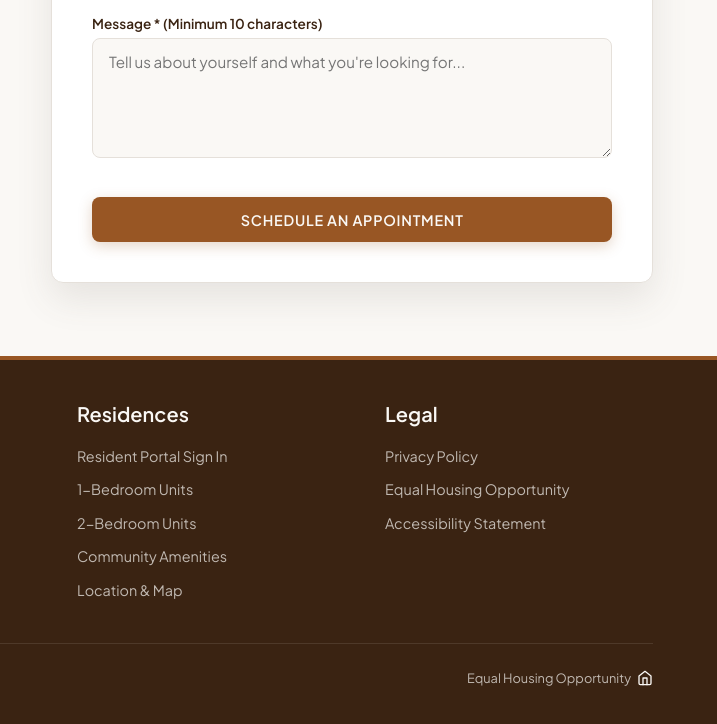
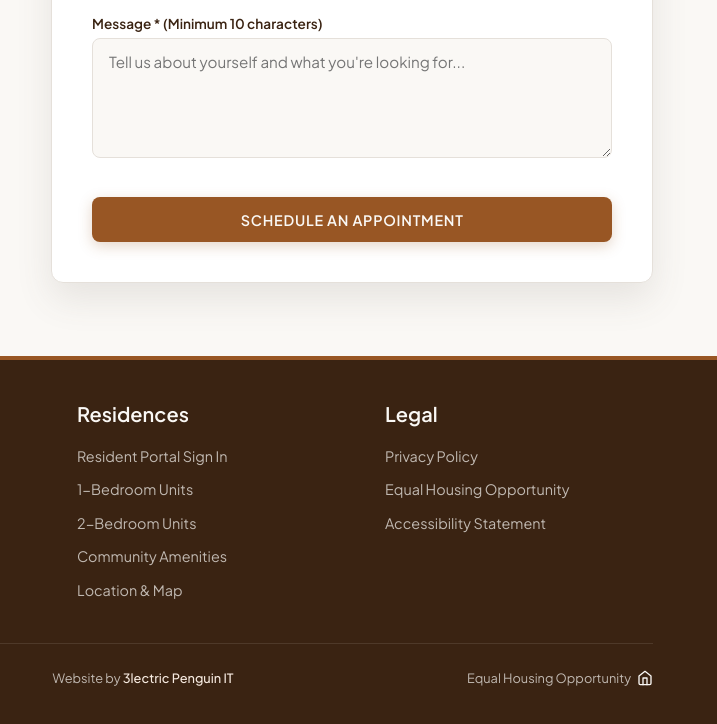
Before and after one commit to 3lectricpenguin/Toledo-Circle-Apartments, a website: page index.html in a window 1280 px wide. Shown: the part 3902-4626 px from the top of the page, 563-1280 px from the left. Drawn offline with Linux system fonts and the light colour scheme.

Commit message:
Add Website by 3lectric Penguin IT link to footer

```diff
--- a/index.html
+++ b/index.html
@@ -457,6 +457,7 @@
       </div>
       <div class="footer-bottom flex-between">
         <p>&copy; 2026 Toledo Circle Apartments. All rights reserved.</p>
+        <p class="footer-credit">Website by <a href="https://3lectricpenguinit.com" target="_blank" rel="noopener noreferrer" class="credit-link">3lectric Penguin IT</a></p>
         <p class="footer-eho-wrapper">
           Equal Housing Opportunity
           <svg class="eho-svg" width="16" height="16" viewBox="0 0 24 24" fill="none" stroke="currentColor" stroke-width="2" stroke-linecap="round" stroke-linejoin="round"><path d="M3 9l9-7 9 7v11a2 2 0 0 1-2 2H5a2 2 0 0 1-2-2z"/><polyline points="9 22 9 12 15 12 15 22"/></svg>
--- a/styles.css
+++ b/styles.css
@@ -1282,6 +1282,22 @@ textarea.form-control {
   gap: 6px;
 }
 
+.footer-credit {
+  color: rgba(250, 248, 245, 0.7);
+}
+
+.credit-link {
+  color: var(--color-terracotta-light);
+  text-decoration: none;
+  font-weight: 500;
+  transition: var(--transition-normal);
+}
+
+.credit-link:hover {
+  color: var(--color-white);
+  text-decoration: underline;
+}
+
 .eho-svg {
   stroke: var(--color-cream-bg);
   vertical-align: middle;
```
Also changed, not shown: accessibility.html (+1 -0 lines), equal-housing.html (+1 -0 lines), privacy.html (+1 -0 lines).
